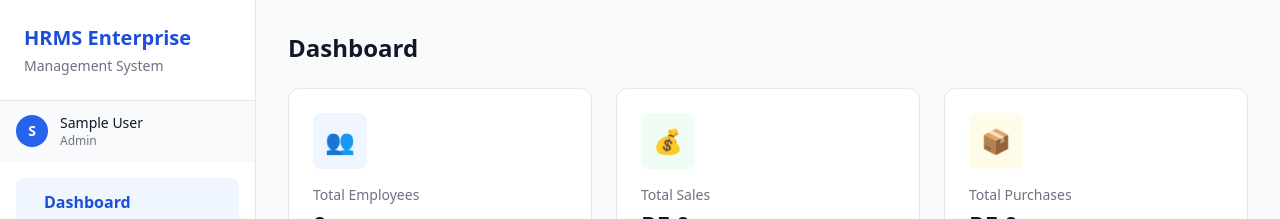
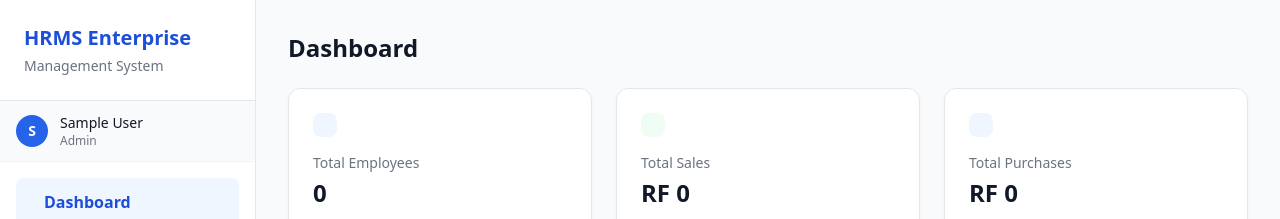
Before and after one commit to leandre49/HRMS, a React (Vite) app in the folder frontend/: page / in a window 1280 px wide. Shown: the top 219 px of the page. Built offline with nearby package versions, Linux system fonts and the light colour scheme; no server answers; sample sign-in values are in the browser's storage.

Commit message:
first-commit

```diff
--- a/frontend/src/pages/Dashboard.jsx
+++ b/frontend/src/pages/Dashboard.jsx
@@ -26,20 +26,20 @@ export default function Dashboard() {
         <StatCard
           title="Total Employees"
           value={dashboard?.total_employees || 0}
-          icon="👥"
+
           color="blue"
         />
         <StatCard
           title="Total Sales"
           value={dashboard?.total_sales || 0}
-          icon="💰"
+
           color="green"
         />
         <StatCard
           title="Total Purchases"
           value={dashboard?.total_purchases || 0}
-          icon="📦"
-          color="yellow"
+
+
         />
       </div>
 
```
